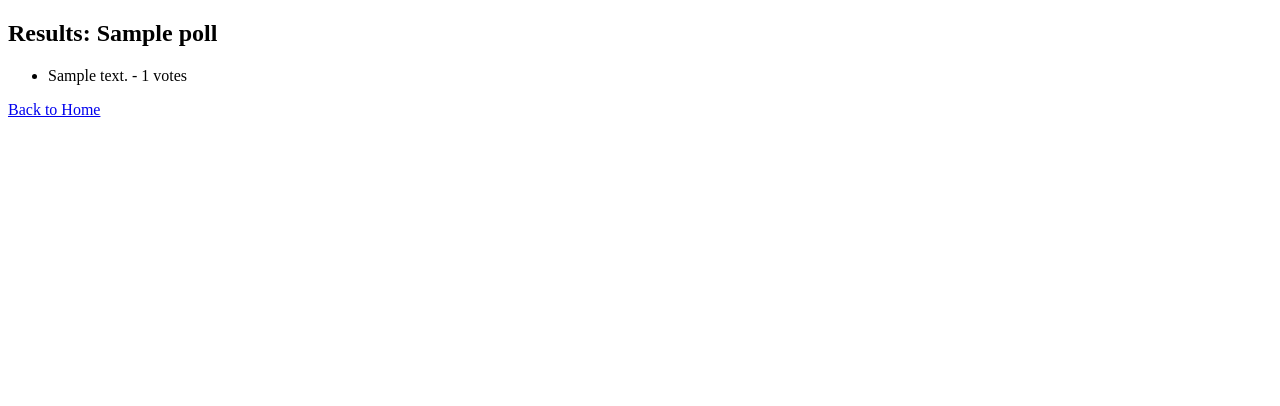
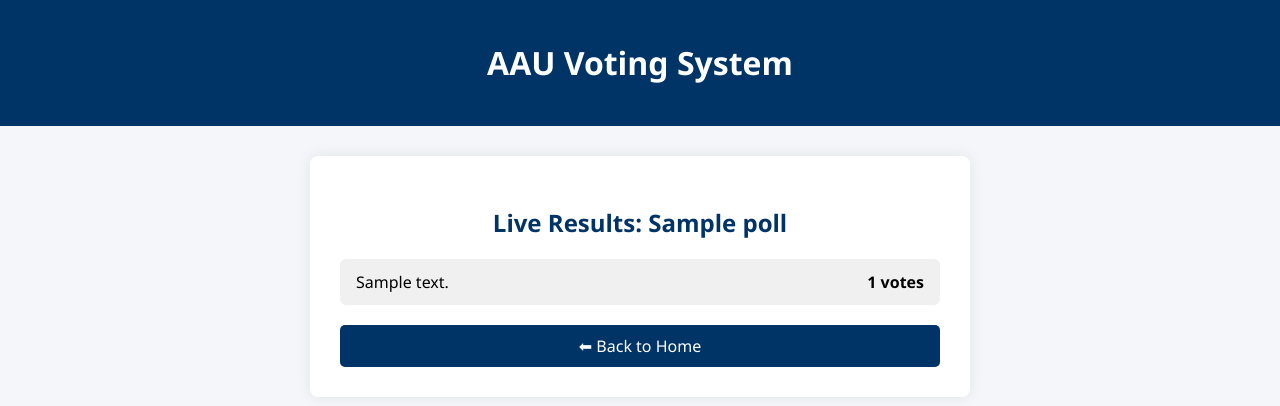
Before and after one commit to jayumaks/e_voting, a PHP site: page /poll/admin/poll_report.php in a window 1280 px wide. Shown: the top 406 px of the page. Run offline with PHP 8.4, Linux system fonts and the light colour scheme; tables that the repository leaves empty or names only in its code hold one stand-in row (values such as "Sample post").

Commit message:
poll config

```diff
--- a/poll/admin/poll_report.php
+++ b/poll/admin/poll_report.php
@@ -4,42 +4,106 @@ error_reporting(E_ALL);
 
 include('../dbcon.php');
 
-// Fetch the latest poll
+// Fetch latest poll
 $poll = $pdo->query("SELECT * FROM poll ORDER BY id DESC LIMIT 1")->fetch();
 
 if (!$poll) {
     die("No poll found.");
 }
 
-// Fetch poll options
 $options = $pdo->prepare("SELECT option_text, votes FROM options WHERE poll_id = ?");
 $options->execute([$poll['id']]);
-
-
-// Fetch votes per option
-$votes = $pdo->prepare("SELECT option_id, COUNT(*) as total FROM poll_votes WHERE poll_id = ? GROUP BY option_id");
-$votes->execute([$poll['id']]);
-
-$voteCounts = [];
-foreach ($votes as $v) {
-    $voteCounts[$v['option_id']] = $v['total'];
-}
 ?>
 <!DOCTYPE html>
-<html>
+<html lang="en">
 <head>
-    <title>Poll Results</title>
+    <meta charset="UTF-8">
+    <title>Live Poll Results</title>
+    <meta name="viewport" content="width=device-width, initial-scale=1.0">
+    <style>
+        body {
+            font-family: "Segoe UI", sans-serif;
+            background: #f4f6f9;
+            margin: 0;
+            padding: 0;
+        }
+
+        .header {
+            background-color: #003366;
+            color: white;
+            padding: 20px;
+            text-align: center;
+        }
+
+        .container {
+            max-width: 600px;
+            margin: 30px auto;
+            background: white;
+            border-radius: 8px;
+            padding: 30px;
+            box-shadow: 0 0 15px rgba(0, 0, 0, 0.08);
+        }
+
+        h2 {
+            text-align: center;
+            color: #003366;
+        }
+
+        .option {
+            background: #f0f0f0;
+            padding: 12px 16px;
+            border-radius: 6px;
+            margin: 10px 0;
+            display: flex;
+            justify-content: space-between;
+            font-size: 16px;
+        }
+
+        .back-btn {
+            display: block;
+            text-align: center;
+            margin-top: 20px;
+            background: #003366;
+            color: white;
+            padding: 10px 20px;
+            border-radius: 5px;
+            text-decoration: none;
+        }
+
+        .back-btn:hover {
+            background-color: #0055aa;
+        }
+
+        @media (max-width: 600px) {
+            .container {
+                margin: 20px;
+                padding: 20px;
+            }
+
+            .option {
+                flex-direction: column;
+                text-align: center;
+            }
+        }
+    </style>
 </head>
 <body>
-    <h2>Results: <?php echo htmlspecialchars($poll['question']); ?></h2>
-    <ul>
-  <?php while ($option = $options->fetch()): ?>
-    <li>
-        <?= htmlspecialchars($option['option_text']) ?> - <?= $option['votes'] ?> votes
-    </li>
-<?php endwhile; ?>
 
-    </ul>
-    <a href="../index.php">Back to Home</a>
+    <div class="header">
+        <h1>AAU Voting System</h1>
+    </div>
+
+    <div class="container">
+        <h2>Live Results: <?= htmlspecialchars($poll['question']) ?></h2>
+        <?php while ($option = $options->fetch()): ?>
+            <div class="option">
+                <span><?= htmlspecialchars($option['option_text']) ?></span>
+                <strong><?= $option['votes'] ?> votes</strong>
+            </div>
+        <?php endwhile; ?>
+
+        <a class="back-btn" href="../index.php">⬅ Back to Home</a>
+    </div>
+
 </body>
 </html>
```
